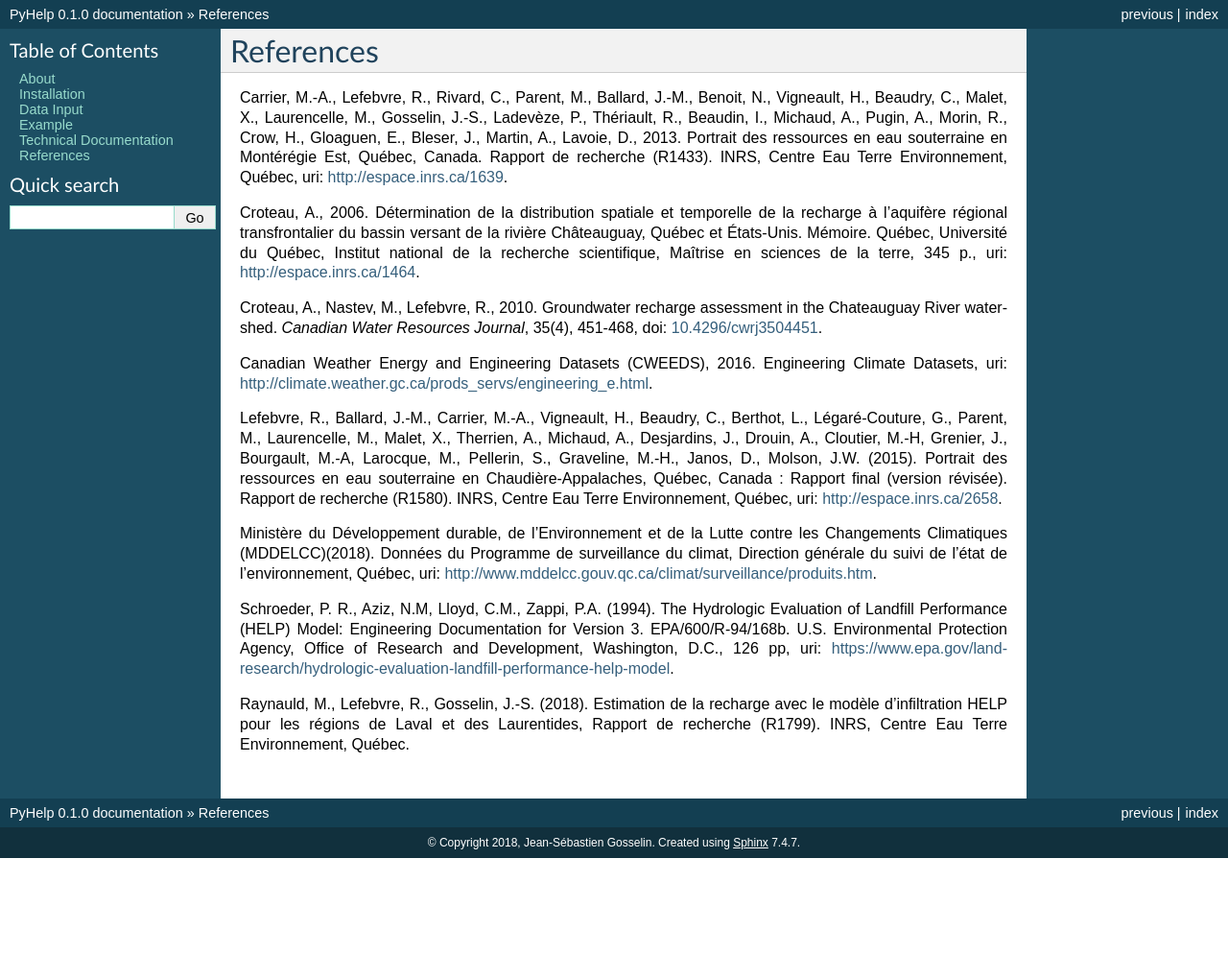
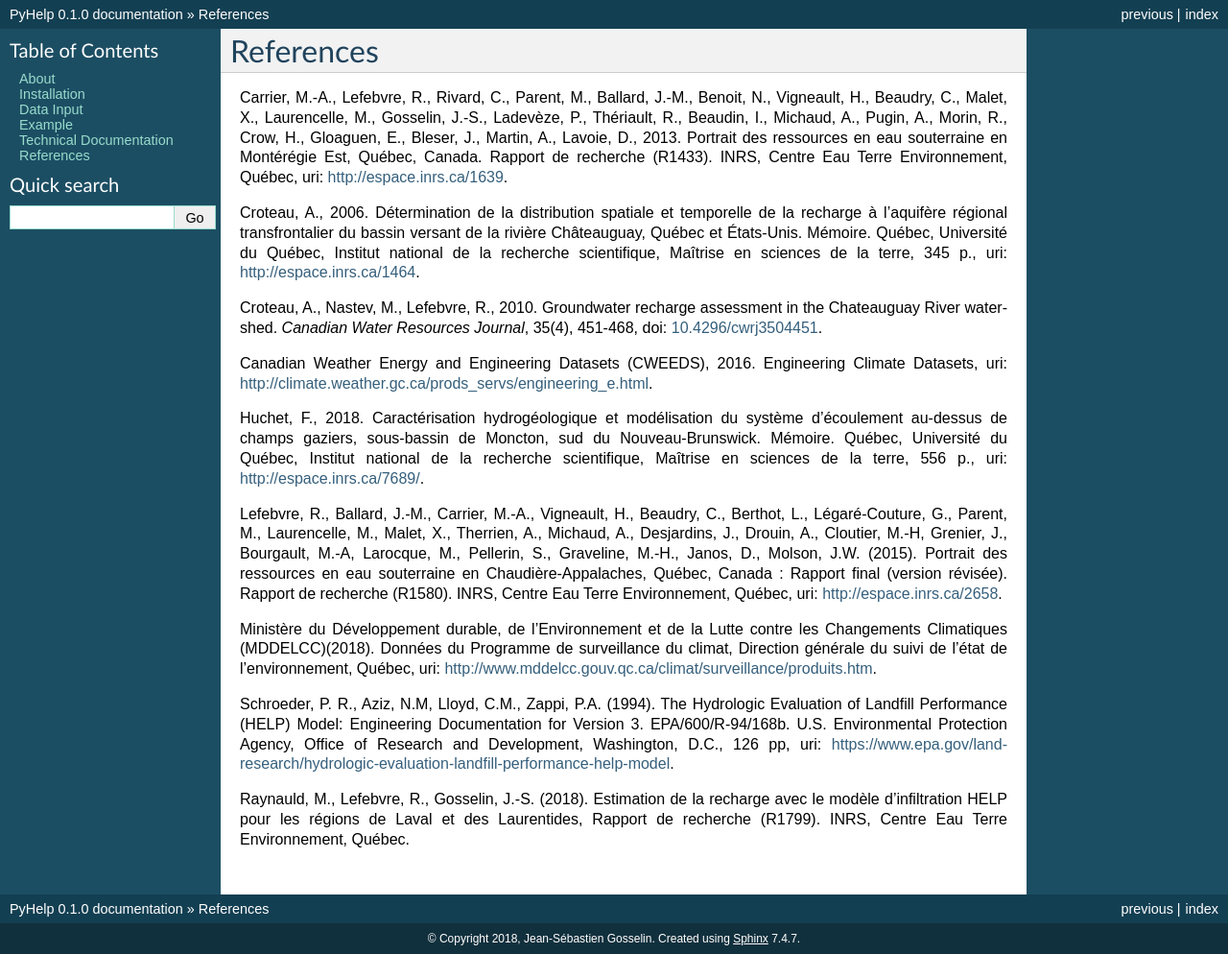
Before and after one commit to cgq-qgc/pyhelp, a Sphinx documentation site: the page built from docs/references.rst, in a window 1280 px wide. Shown: the whole page at 96% size. Built offline with Sphinx 7.4.7, drawn with Linux system fonts in a browser that asks for light colours; formulas are drawn with MathJax 3; before the commit the page ends 900 px from its top, so only the background shows below that.

Commit message:
Add Huchet, F. 2018

```diff
--- a/docs/references.rst
+++ b/docs/references.rst
@@ -27,6 +27,14 @@
 Engineering Climate Datasets,
 uri: `http://climate.weather.gc.ca/prods_servs/engineering_e.html <http://climate.weather.gc.ca/prods_servs/engineering_e.html>`_.
 
+Huchet, F., 2018.
+Caractérisation hydrogéologique et modélisation du système d’écoulement
+au-dessus de champs gaziers, sous-bassin de Moncton, sud du Nouveau-Brunswick.
+Mémoire. Québec, Université du Québec,
+Institut national de la recherche scientifique,
+Maîtrise en sciences de la terre, 556 p.,
+uri: `http://espace.inrs.ca/7689/ <http://espace.inrs.ca/7689/>`_.
+
 Lefebvre, R., Ballard, J.-M., Carrier, M.-A., Vigneault, H., Beaudry, C.,
 Berthot, L., Légaré-Couture, G., Parent, M., Laurencelle, M., Malet, X.,
 Therrien, A., Michaud, A., Desjardins, J., Drouin, A., Cloutier, M.-H,
```
